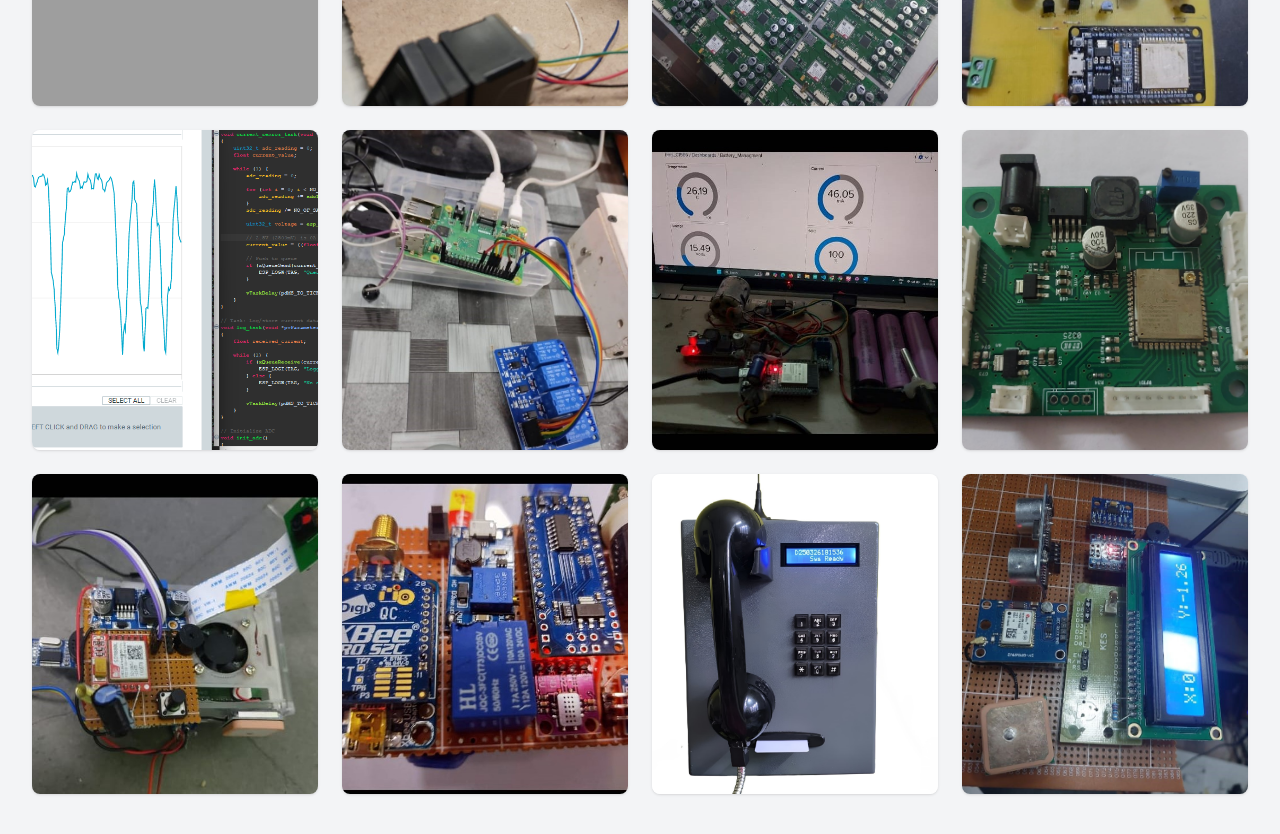
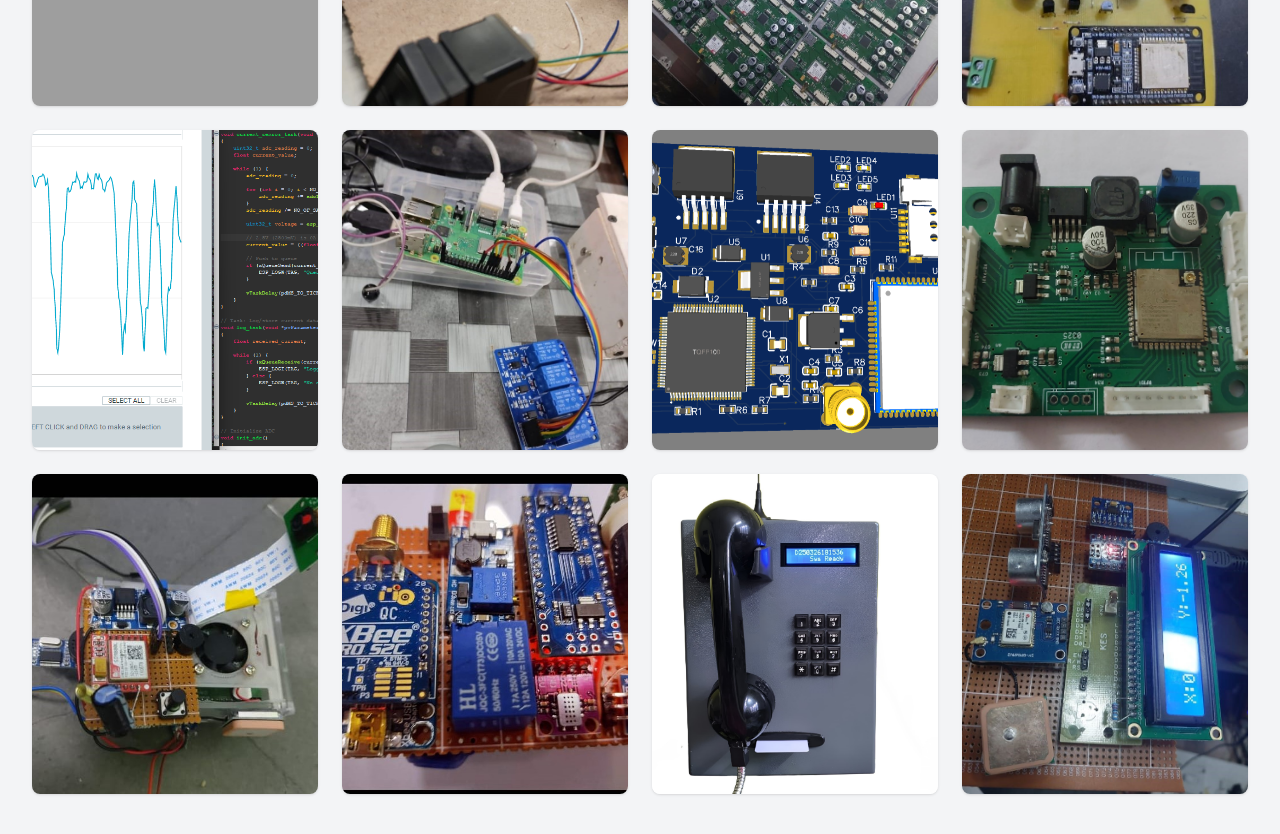
Before and after one commit to nareshpuppala246/-portfolio_me, a plain HTML site: page index.html in a window 1280 px wide. Shown: the part 4420-5254 px from the top of the page. Drawn offline with nearby package versions, Linux system fonts and the light colour scheme; grey boxes are pictures that could not be loaded.

Commit message:
Update index.html

```diff
--- a/index.html
+++ b/index.html
@@ -571,7 +571,7 @@ Designed a prepaid GSM payphone system for remote areas. Users authenticate with
       </div>
 
       <div class="overflow-hidden rounded-lg shadow hover:shadow-lg transition" data-aos="zoom-in" data-aos-delay="100">
-        <img src="static/images/batterymang.jpeg" alt="Battery Management" class="w-full h-80 object-cover hover:scale-105 transform transition duration-300 cursor-pointer"onclick="openLightbox(this.src)" />
+        <img src="static/images/Pcb_gsm.png" alt="PCB_ckt" class="w-full h-80 object-cover hover:scale-105 transform transition duration-300 cursor-pointer"onclick="openLightbox(this.src)" />
       </div>
 
       <div class="overflow-hidden rounded-lg shadow hover:shadow-lg transition" data-aos="zoom-in" data-aos-delay="150">
```
